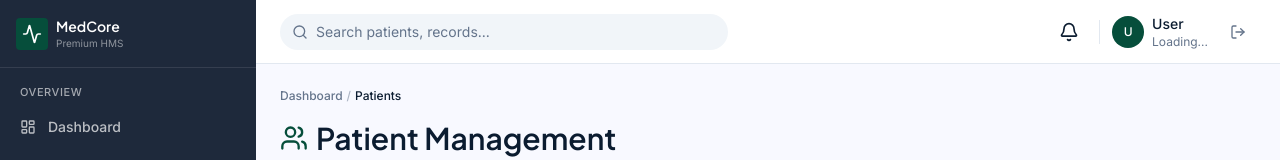
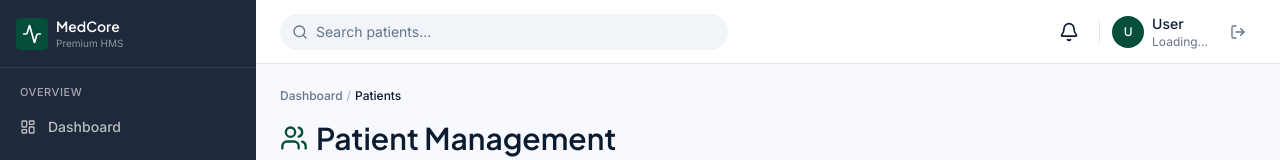
Before and after one commit to anuragY77/medcore-enterprise-hms, a Next.js app: page /patients in a window 1280 px wide. Shown: the top 160 px of the page. Built offline with nearby package versions, Linux system fonts and the light colour scheme; no server answers.

Commit message:
feat: wire topbar search to patients page and label clear button

```diff
--- a/src/app/(dashboard)/patients/page.tsx
+++ b/src/app/(dashboard)/patients/page.tsx
@@ -1,7 +1,7 @@
 "use client";
 
 import { useCallback, useEffect, useState } from "react";
-import { useRouter } from "next/navigation";
+import { useRouter, useSearchParams } from "next/navigation";
 import { useSession } from "next-auth/react";
 import { Plus, RefreshCw, Users } from "lucide-react";
 import { Breadcrumb } from "@/components/layout/breadcrumb";
@@ -17,6 +17,12 @@ const EMPTY_META: PatientsMeta = { page: 1, pageSize: 10, total: 0, totalPages:
 const SEARCH_DEBOUNCE_MS = 300;
 
 export default function PatientsPage() {
+  const searchParams = useSearchParams();
+  const search = searchParams.get("search")?.trim() ?? "";
+  return <PatientsView key={search} search={search} />;
+}
+
+function PatientsView({ search }: { search: string }) {
   const router = useRouter();
   const { data: session, status: sessionStatus } = useSession();
 
@@ -25,8 +31,8 @@ export default function PatientsPage() {
   const [loading, setLoading] = useState(true);
   const [error, setError] = useState<string | null>(null);
 
-  const [searchInput, setSearchInput] = useState("");
-  const [query, setQuery] = useState("");
+  const [searchInput, setSearchInput] = useState(search);
+  const [query, setQuery] = useState(search);
   const [statusFilter, setStatusFilter] = useState("All");
   const [page, setPage] = useState(1);
 
--- a/src/components/layout/topbar.tsx
+++ b/src/components/layout/topbar.tsx
@@ -1,6 +1,7 @@
 "use client";
 
 import { Search, Menu, LogOut } from "lucide-react";
+import { useRouter } from "next/navigation";
 import { useSession, signOut } from "next-auth/react";
 import { Button } from "@/components/ui/button";
 import { Separator } from "@/components/ui/separator";
@@ -12,6 +13,7 @@ interface TopbarProps {
 }
 
 export function Topbar({ onMenuClick }: TopbarProps) {
+  const router = useRouter();
   const { data: session } = useSession();
   const user = session?.user;
 
@@ -38,14 +40,28 @@ export function Topbar({ onMenuClick }: TopbarProps) {
       </Button>
 
       <div className="flex-1 max-w-md">
-        <div className="relative">
+        <form
+          className="relative"
+          onSubmit={(e) => {
+            e.preventDefault();
+            const raw = new FormData(e.currentTarget).get("q");
+            const value = typeof raw === "string" ? raw.trim() : "";
+            router.push(
+              value
+                ? `/patients?search=${encodeURIComponent(value)}`
+                : "/patients"
+            );
+          }}
+        >
           <Search className="absolute left-3 top-1/2 -translate-y-1/2 h-4 w-4 text-muted-foreground" />
           <input
             type="search"
-            placeholder="Search patients, records..."
+            name="q"
+            aria-label="Search patients"
+            placeholder="Search patients..."
             className="w-full h-9 pl-9 pr-4 rounded-full bg-muted border-0 text-sm text-foreground placeholder:text-muted-foreground focus:outline-none focus:ring-2 focus:ring-ring/20"
           />
-        </div>
+        </form>
       </div>
 
       <div className="flex items-center gap-2 ml-auto">
--- a/src/components/patients/patient-search.tsx
+++ b/src/components/patients/patient-search.tsx
@@ -29,6 +29,7 @@ export function PatientSearch({
       {value && (
         <button
           onClick={() => onChange("")}
+          aria-label="Clear search"
           className="absolute right-3 top-1/2 -translate-y-1/2 p-0.5 rounded hover:bg-muted transition-colors"
         >
           <X className="h-3.5 w-3.5 text-muted-foreground" />
```
